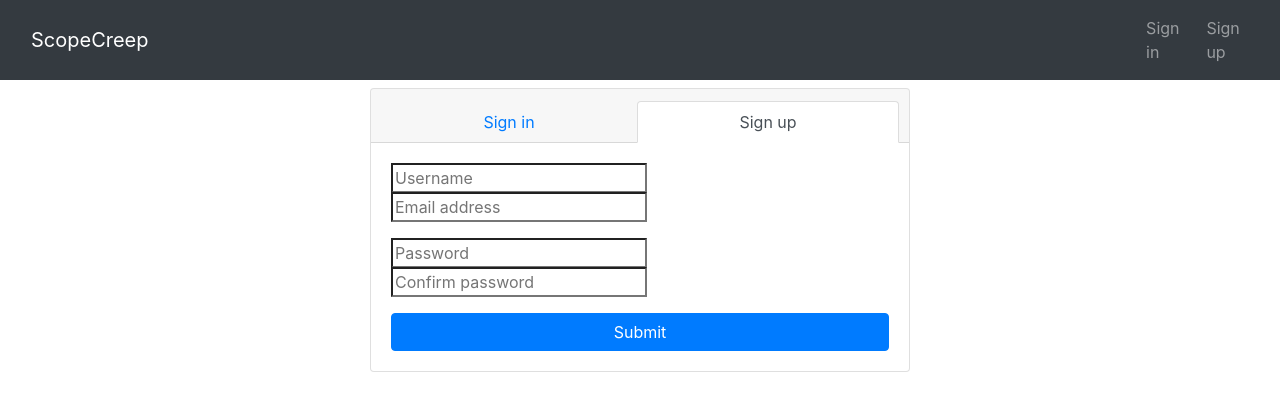
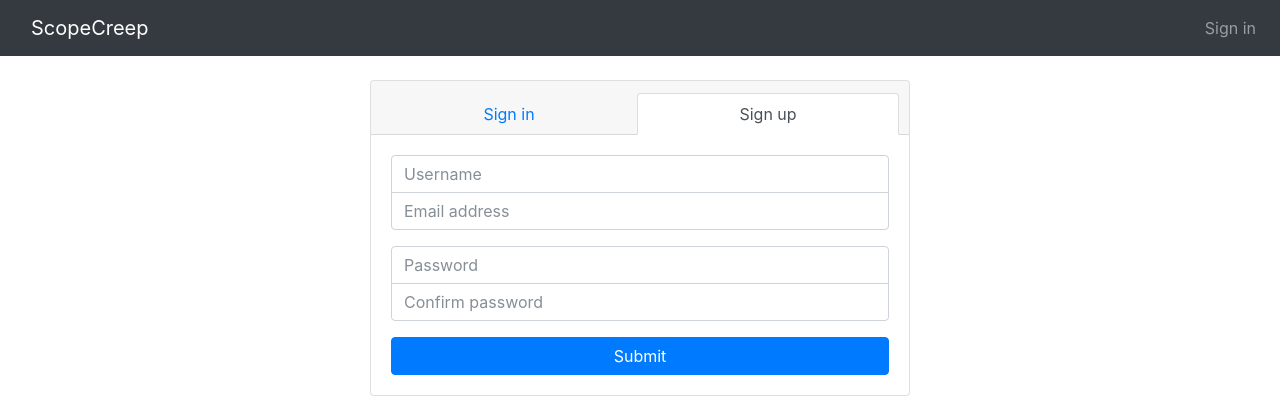
Before and after one commit to OffTheMark/scopecreep, a Django app: page /signup/ in a window 1280 px wide. Shown: the top 420 px of the page. Run offline with Django 3.2, Linux system fonts and the light colour scheme; some libraries are stand-ins or nearby versions.

Commit message:
Tweak signin and signup pages

```diff
--- a/polls/forms.py
+++ b/polls/forms.py
@@ -6,14 +6,16 @@ class LoginForm(forms.Form):
     username = forms.CharField(
         widget=forms.TextInput(
             attrs={
-                "placeholder": "Username"
+                "class": "form-control",
+                "placeholder": "Username",
             }
         )
     )
     password = forms.CharField(
         widget=forms.PasswordInput(
             attrs={
-                "placeholder": "Password"
+                "class": "form-control",
+                "placeholder": "Password",
             }
         )
     )
@@ -35,6 +37,7 @@ class SignupForm(forms.Form):
     username = forms.CharField(
         widget=forms.TextInput(
             attrs={
+                "class": "form-control",
                 "placeholder": "Username",
             }
         )
@@ -42,6 +45,7 @@ class SignupForm(forms.Form):
     email = forms.CharField(
         widget=forms.EmailInput(
             attrs={
+                "class": "form-control",
                 "placeholder": "Email address",
             }
         )
@@ -49,6 +53,7 @@ class SignupForm(forms.Form):
     password = forms.CharField(
         widget=forms.PasswordInput(
             attrs={
+                "class": "form-control",
                 "placeholder": "Password",
             }
         )
@@ -56,6 +61,7 @@ class SignupForm(forms.Form):
     confirm_password = forms.CharField(
         widget=forms.PasswordInput(
             attrs={
+                "class": "form-control",
                 "placeholder": "Confirm password",
             }
         )
--- a/polls/templates/polls/navbar.html
+++ b/polls/templates/polls/navbar.html
@@ -1,13 +1,13 @@
-<div class="navbar navbar-expand-lg navbar-dark bg-dark mb-2">
+<div class="navbar navbar-expand-lg navbar-dark bg-dark mb-4">
     <div class="container">
         <a class="navbar-brand" href="{% url "polls:index" %}">
             ScopeCreep
         </a>
     </div>
-    <button class="navbar-toggler navbar-toggler-right" type="button" data-toggle="collapse" data-target="#navbarResponsive" aria-controls="navbarResponsive" aria-expanded="false" aria-label="Toggle navigation">
+    <button class="navbar-toggler navbar-toggler-right" type="button" data-toggle="collapse" data-target="#navbarCollapse" aria-controls="navbarCollapse" aria-expanded="false" aria-label="Toggle navigation">
       <span class="navbar-toggler-icon"></span>
     </button>
-    <div class="collapse navbar-collapse" id="navbarResponsive">
+    <div class="collapse navbar-collapse" id="navbarCollapse">
         <ul class="navbar-nav ml-auto">
             {% if user.is_authenticated %}
                 <li class="nav-item">
@@ -29,11 +29,6 @@
                         Sign in
                     </a>
                 </li>
-                <li class="nav-item">
-                    <a href="{% url "polls:signup" %}" class="nav-link">
-                        Sign up
-                    </a>
-                </li>
             {% endif %}
         </ul>
     </div>
--- a/polls/templates/polls/signin.html
+++ b/polls/templates/polls/signin.html
@@ -33,14 +33,12 @@
                                 <button type="button" class="close" data-dismiss="alert" aria-label="Close">
                                     <span aria-hidden="true">&times;</span>
                                 </button>
-                                <ul>
                                 {% for error in form.non_field_errors %}
                                     {% if forloop.counter > 1 %}
                                         <hr>
                                     {% endif %}
                                     {{ error|escape }}
                                 {% endfor %}
-                                </ul>
                             </div>
                         {% endif %}
 
--- a/polls/templates/polls/signup.html
+++ b/polls/templates/polls/signup.html
@@ -33,14 +33,12 @@
                                 <button type="button" class="close" data-dismiss="alert" aria-label="Close">
                                     <span aria-hidden="true">&times;</span>
                                 </button>
-                                <ul>
                                 {% for error in form.non_field_errors %}
                                     {% if forloop.counter > 1 %}
                                         <hr>
                                     {% endif %}
                                     {{ error|escape }}
                                 {% endfor %}
-                                </ul>
                             </div>
                         {% endif %}
 
```
Lines whose indentation alone changed are shown as unchanged.
